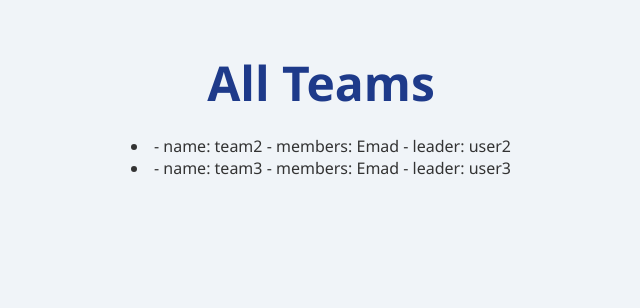
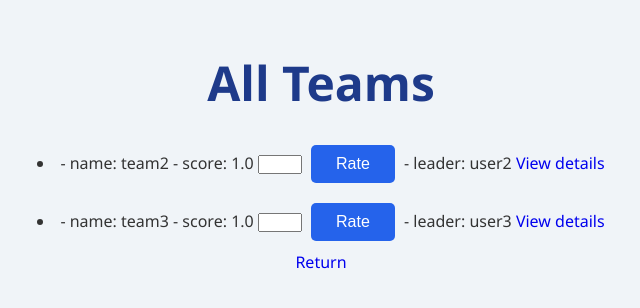
Before and after one commit to Emixin/TeamUps, a Django app: page /teams/ in a window 1280 px wide. Shown: the top 308 px of the page, without its empty margins (319-959 px from the left). Run offline with Django 5.2, Linux system fonts and the light colour scheme; a user stored in the database is signed in; data comes from the database, SQL or seed files in the repository; both versions use the stored data as it was before the commit.

Commit message:
Added new stable changes

```diff
--- a/main/models.py
+++ b/main/models.py
@@ -1,6 +1,7 @@
 from django.db import models
 from django.core.validators import MinValueValidator, MaxValueValidator
 from django.contrib.auth.models import AbstractUser
+from datetime import timedelta
 
 
 
@@ -21,26 +22,20 @@ class User(AbstractUser):
     score = models.DecimalField(max_digits=2,
                                 decimal_places=1,
                                 validators=[MinValueValidator(1.0), MaxValueValidator(5.0)],
-                                default=1.0
+                                null=True, blank=True
     )
     score_count = models.IntegerField(default=0)
-    location = models.CharField(max_length=50, blank=True, null=True)
     is_available = models.BooleanField(default=True)
 
     created_at = models.DateTimeField(auto_now_add=True)
-    updated_at = models.DateTimeField(auto_now=True)
 
 
-    # i should use these methods in views.py later
     def calculate_new_score(self, new_score):
         self.score_count += 1
         self.score = (self.score * (self.score_count - 1) + new_score) / (self.score_count)
         self.save()
         return self.score
 
-
-    def get_location(self):
-        return self.location if self.location else "Location not set"
 
     def __str__(self):
         return self.username
@@ -65,12 +60,10 @@ class Task(models.Model):
     status = models.CharField(max_length=20, choices=[('completed','Completed'), ('pending','PENDING')], default='PENDING')
 
     created_at = models.DateTimeField(auto_now_add=True)
-    updated_at = models.DateTimeField(auto_now=True)
 
-
-    # i should use these methods in views.py later
     def renew_deadline(self, extra_time):
-        self.deadline += extra_time
+        extra_time = int(extra_time)
+        self.deadline += timedelta(days=extra_time)
         self.save()
         return f"new deadline is {self.deadline}"
 
@@ -87,18 +80,14 @@ class Team(models.Model):
     teamwork_score = models.DecimalField(max_digits=2,
                                          decimal_places=1,
                                          validators=[MinValueValidator(1.0), MaxValueValidator(5.0)],
-                                         default=1.0
+                                         null=True, blank=True
     )
     score_count = models.IntegerField(default=0)
+    created_at = models.DateTimeField(auto_now_add=True)
 
-    created_at = models.DateTimeField(auto_now_add=True)
-    updated_at = models.DateTimeField(auto_now=True)
-
-
-    # i should use these methods in views.py later
     def recalculate_teamwork_score(self, new_team_score):
         self.score_count += 1
-        self.teamwork_score = (self.teamwork_score * (self.score_count - 1) + new_team_score) / (self.score_count)
+        self.teamwork_score = (self.teamwork_score * (self.score_count - 1) + int(new_team_score)) / (self.score_count)
         self.save()
         return self.teamwork_score
 
--- a/main/templates/main/dashboard.html
+++ b/main/templates/main/dashboard.html
@@ -8,6 +8,7 @@
 
 <body>
     <h1>Welcome {{user.username}}!</h1>
+    <p>Your Average Score: {{ user.score|default:"No ratings yet" }}</p>
 
     <p>Click below to go to your tasks list:<p>
     <a href="{% url 'tasks' %}">Go to my tasks</a>
@@ -43,6 +44,8 @@
     <button type="submit">Logout</button>
     </form>
 
+    <a href="{% url 'ratings' %}">Other users</a>
+    <br>
     <a href="{% url 'home' %}">Go back to Home</a>
 </body>
 </html>
--- a/main/templates/main/teams_list.html
+++ b/main/templates/main/teams_list.html
@@ -12,17 +12,19 @@
     {% for team in teams %}
       <li>
         - name: {{ team.name }}
-
-        - members:
-        {% for member in team.members.all %}
-          {{ member.username }}{% if not forloop.last %}, {% endif %}
-        {% empty %}
-          No members
-        {% endfor %}
+        - score: {{ team.teamwork_score }}
+        <form method="post" style="display: inline">
+          {% csrf_token %}
+          <input type="hidden" name="rated_team" value="{{ team.name }}">
+          <input type="number" name="score" min="1" max="5" required>
+          <button type="submit">Rate</button>
+        </form>
 
         - leader: {{ team.leader.username }}
+        <a href="{% url 'team_details' team.pk %}">View details</a>
       </li>
     {% endfor %}
 
+    <a href="{% url 'dashboard' %}">Return</a>
 </body>
 </html>
--- a/main/urls.py
+++ b/main/urls.py
@@ -1,6 +1,6 @@
 from django.urls import path
 from .views import TaskListView, TeamListView, HomePageView, MyLoginView, MyLogoutView
-from .views import DashboardView, MySignUpView
+from .views import DashboardView, MySignUpView, UsersRatingList, TeamDetailsView
 
 
 urlpatterns = [
@@ -11,4 +11,6 @@ urlpatterns = [
     path('dashboard/', DashboardView.as_view(), name='dashboard'),
     path('tasks/', TaskListView.as_view(), name='tasks'),
     path('teams/', TeamListView.as_view(), name='teams'),
+    path('users/', UsersRatingList.as_view(), name='ratings'),
+    path('teams/details/<int:pk>/', TeamDetailsView.as_view(), name='team_details'),
 ]
--- a/main/views.py
+++ b/main/views.py
@@ -133,7 +133,21 @@ class TaskListView(LoginRequiredMixin, ListView):
         return Task.objects.filter(team__in=user_teams)
 
 
-# it seems the user's teams list is not correct
+    def post(self, request):
+        extra_time = request.POST.get("extra_time")
+        task_title = request.POST.get("task_title")
+
+        user = self.request.user
+        task = Task.objects.filter(title=task_title)
+        task_obj = list(task)[0]
+        user_created = task_obj.created_by
+
+        if user == user_created:
+            task_obj.deadline = task_obj.renew_deadline(extra_time)
+            return redirect('tasks')
+
+
+
 class TeamListView(LoginRequiredMixin, ListView):
     model = Team
     template_name = 'main/teams_list.html'
@@ -142,3 +156,68 @@ class TeamListView(LoginRequiredMixin, ListView):
     def get_queryset(self):
         user = self.request.user
         return Team.objects.filter(members=user)
+
+    def post(self, request):
+        team_name = request.POST.get("rated_team")
+        team = Team.objects.filter(name=team_name)
+        team_obj = list(team)[0]
+        new_score = request.POST.get("score")
+        team_obj.recalculate_teamwork_score(new_score)
+        return redirect('teams')
+
+
+
+class TeamDetailsView(LoginRequiredMixin, DetailView):
+    model = Team
+    template_name = 'main/team_details.html'
+    context_object_name = 'team'
+
+
+    def post(self, request, **kwargs):
+        user = request.user
+        team_title = request.POST.get("title")
+        team = Team.objects.filter(name=team_title)
+        team_obj = list(team)[0]
+        team_leader = team_obj.leader
+
+        selected_user = request.POST.get("member")
+        selected_user_qsobj = User.objects.filter(username=selected_user)
+        selected_user_obj = list(selected_user_qsobj)[0]
+        action = request.POST.get("action")
+
+        team_id = kwargs.get("pk")
+        if action == "add" and user == team_leader:
+            team_obj.add_member(selected_user_obj)
+            team_obj.save()
+            return redirect('team_details', pk=team_id)
+
+        elif action == "remove" and user == team_leader:
+            team_obj.remove_member(selected_user_obj)
+            team_obj.save()
+            return redirect('team_details', pk=team_id)
+
+        return redirect('team_details', pk=team_id)
+
+
+class UsersRatingList(LoginRequiredMixin, ListView):
+    model = User
+    template_name = 'main/users_list.html'
+    context_object_name = 'users'
+
+
+    def get_context_data(self, **kwargs):
+        context = super().get_context_data(**kwargs)
+        users = User.objects.filter(is_superuser=False)
+        users = users.exclude(username=self.request.user)
+        context['users'] = users
+        return context
+
+    def post(self, request):
+        new_score = request.POST.get("score")
+        rated_user = request.POST.get("rated_user")
+
+        if new_score and rated_user:
+            rated_user = User.objects.filter(username=rated_user)
+            rated_user_obj = list(rated_user)[0]
+            rated_user_obj.score = rated_user_obj.calculate_new_score(int(new_score))
+            return redirect('ratings')
```
Also changed, not shown: main/templates/main/tasks_list.html (+16 -7 lines), main/templates/main/team_details.html (added, +43 -0 lines), main/templates/main/users_list.html (added, +27 -0 lines), db.sqlite3, main/migrations/0002_remove_task_updated_at_remove_team_score_count_and_more.py (added), main/migrations/0003_remove_user_score_count_alter_user_score.py (added), main/migrations/0004_alter_team_teamwork_score.py (added), main/migrations/0005_team_score_count_user_score_count.py (added).
